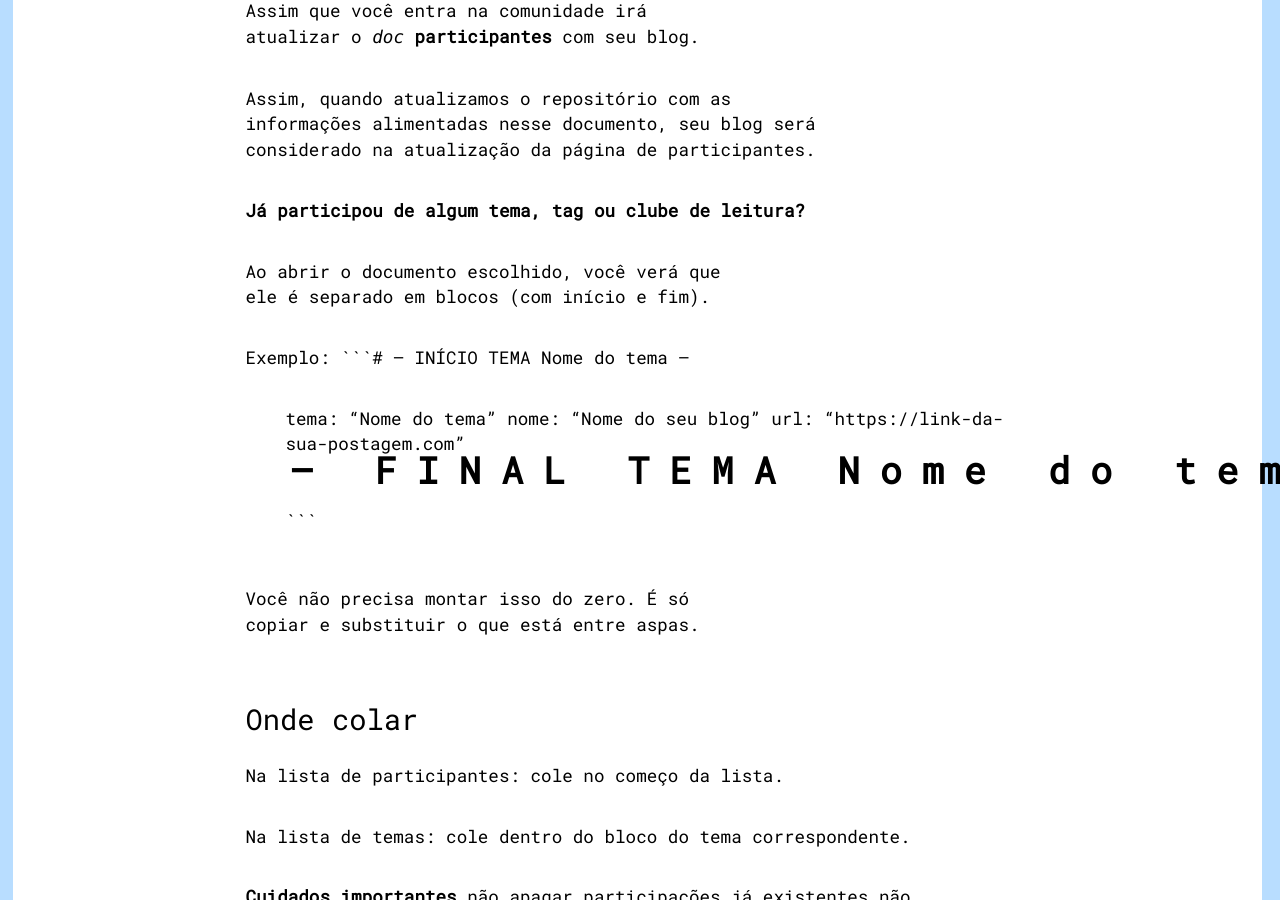
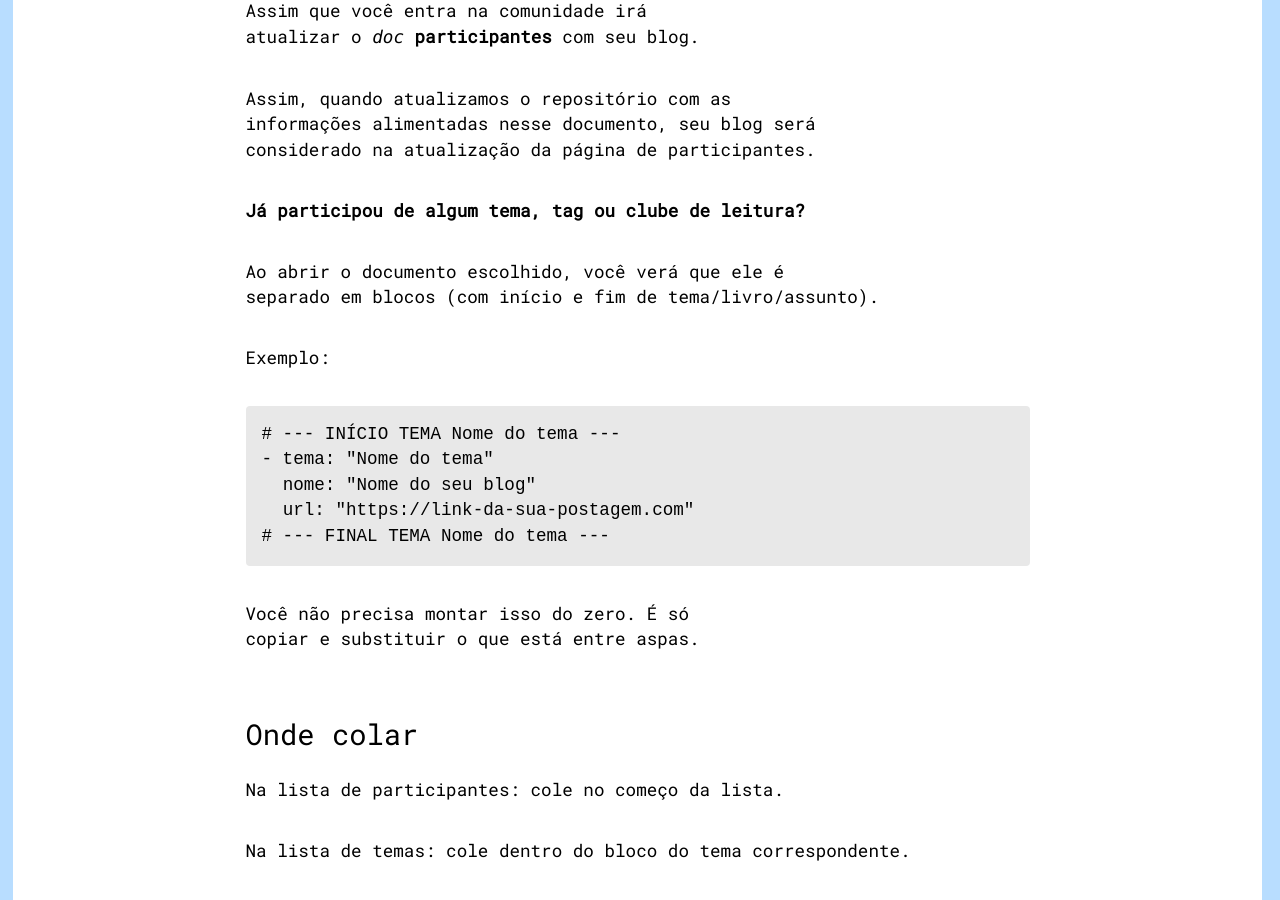
Before and after one commit to bamoretti/entreblogs, a Jekyll site: the page built from update-docs.md, in a window 1280 px wide and 900 px high, scrolled down 740 px. Built offline with Jekyll 4.4.1, drawn with Linux system fonts in a browser that asks for light colours; comment, search, counter and statistics services are not loaded.

Commit message:
Update update-docs.md

````diff
--- a/update-docs.md
+++ b/update-docs.md
@@ -17,10 +17,11 @@ Assim, quando atualizamos o repositório com as informações alimentadas nesse
 
 **Já participou de algum tema, tag ou clube de leitura?**
 
-Ao abrir o documento escolhido, você verá que ele é separado em blocos (com início e fim).
+Ao abrir o documento escolhido, você verá que ele é separado em blocos (com início e fim de tema/livro/assunto).
 
 Exemplo:
-```# --- INÍCIO TEMA Nome do tema ---
+```
+# --- INÍCIO TEMA Nome do tema ---
 - tema: "Nome do tema"
   nome: "Nome do seu blog"
   url: "https://link-da-sua-postagem.com"
````
